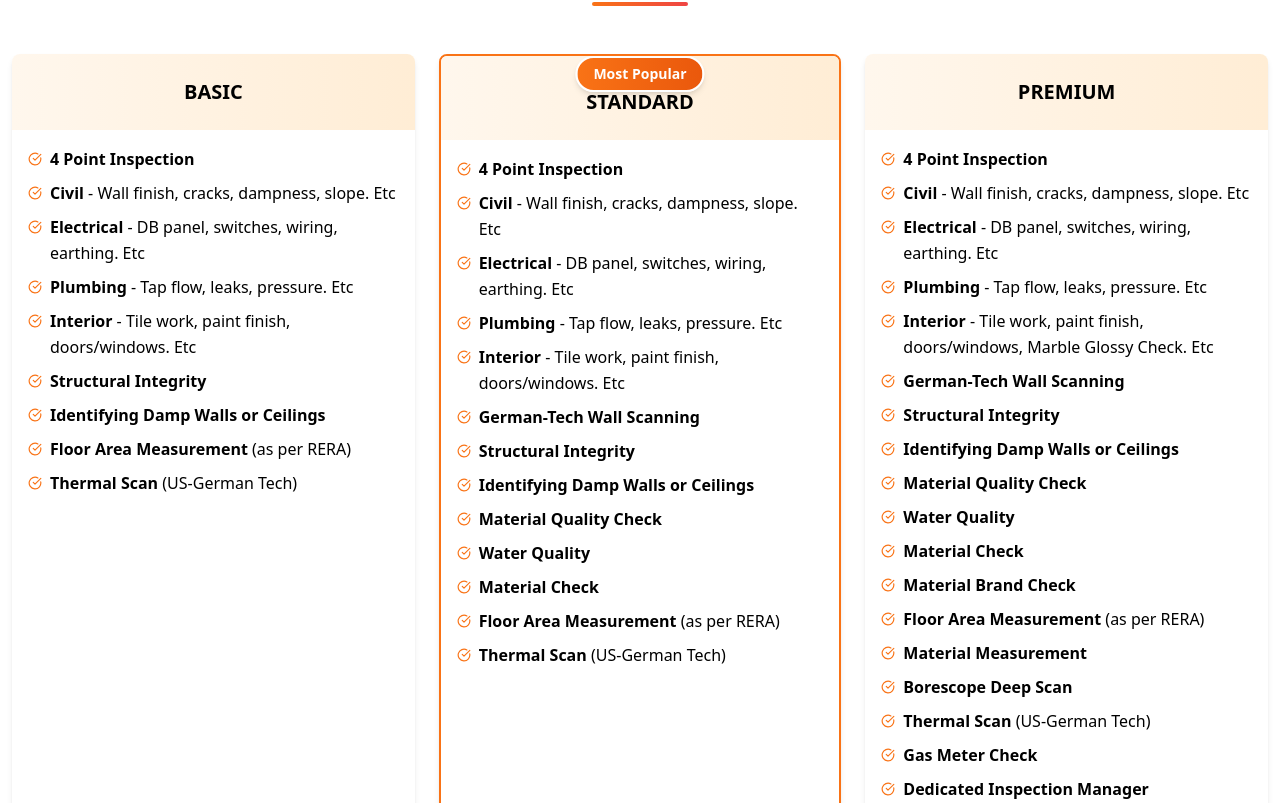
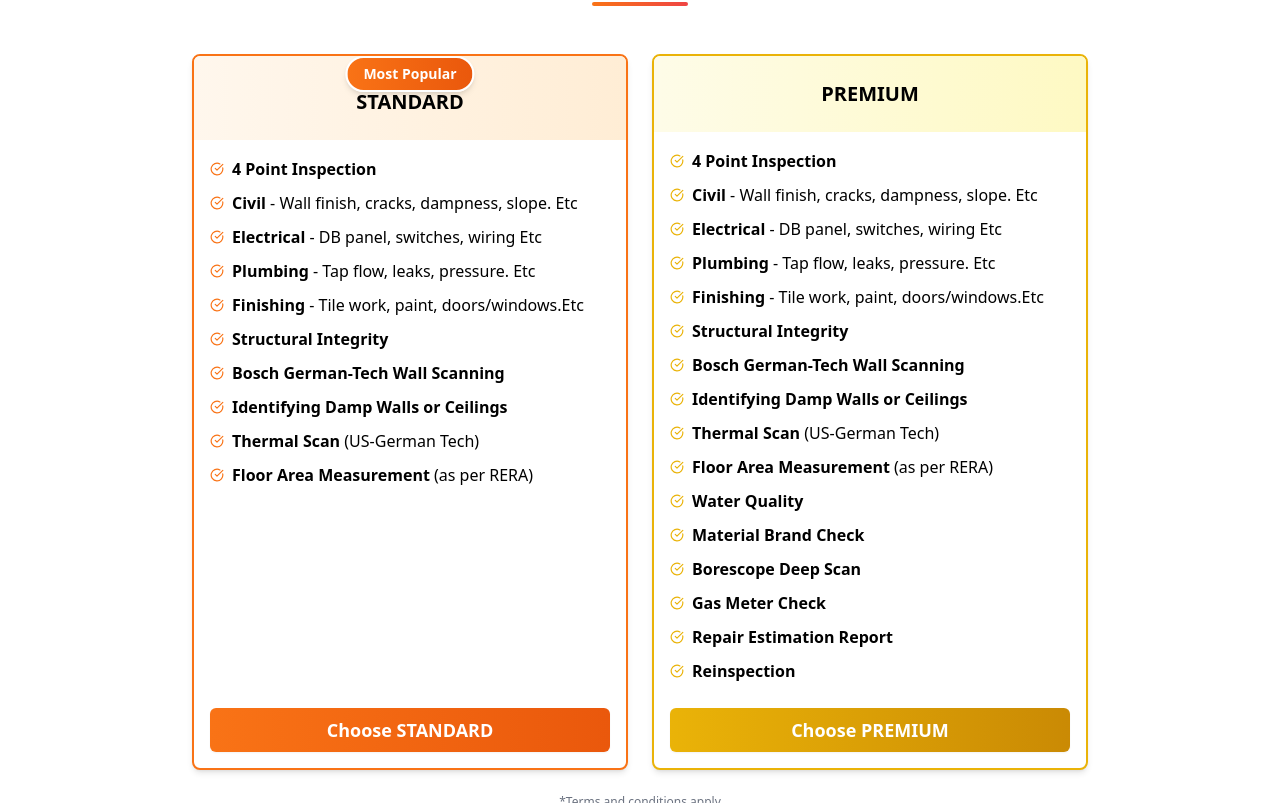
Before and after one commit to checkaro-dev/Checkaro-main, a Next.js app: page / in a window 1280 px wide. Shown: the part 4117-4920 px from the top of the page. Built offline with nearby package versions, Linux system fonts and the light colour scheme.

Commit message:
updated packeges

```diff
--- a/src/app/page.tsx
+++ b/src/app/page.tsx
@@ -89,35 +89,18 @@ const processSteps: ProcessStep[] = [
 
 const packages: Package[] = [
   {
-    name: 'BASIC',
-    features: [
-      '**4 Point Inspection**',
-      '**Civil** - Wall finish, cracks, dampness, slope. Etc',
-      '**Electrical** - DB panel, switches, wiring, earthing. Etc',
-      '**Plumbing** - Tap flow, leaks, pressure. Etc',
-      '**Interior** - Tile work, paint finish, doors/windows. Etc',
-      '**Structural Integrity**',
-      '**Identifying Damp Walls or Ceilings**',
-      '**Floor Area Measurement** (as per RERA)',
-      '**Thermal Scan** (US-German Tech)'
-    ]
-  },
-  {
     name: 'STANDARD',
     features: [
       '**4 Point Inspection**',
       '**Civil** - Wall finish, cracks, dampness, slope. Etc',
-      '**Electrical** - DB panel, switches, wiring, earthing. Etc',
+      '**Electrical** - DB panel, switches, wiring Etc',
       '**Plumbing** - Tap flow, leaks, pressure. Etc',
-      '**Interior** - Tile work, paint finish, doors/windows. Etc',
-      '**German-Tech Wall Scanning**',
+      '**Finishing** - Tile work, paint, doors/windows.Etc',
       '**Structural Integrity**',
+      '**Bosch German-Tech Wall Scanning**',
       '**Identifying Damp Walls or Ceilings**',
-      '**Material Quality Check**',
-      '**Water Quality**',
-      '**Material Check**',
-      '**Floor Area Measurement** (as per RERA)',
-      '**Thermal Scan** (US-German Tech)'
+      '**Thermal Scan** (US-German Tech)',
+      '**Floor Area Measurement** (as per RERA)'
     ],
     popular: true
   },
@@ -126,24 +109,19 @@ const packages: Package[] = [
     features: [
       '**4 Point Inspection**',
       '**Civil** - Wall finish, cracks, dampness, slope. Etc',
-      '**Electrical** - DB panel, switches, wiring, earthing. Etc',
+      '**Electrical** - DB panel, switches, wiring Etc',
       '**Plumbing** - Tap flow, leaks, pressure. Etc',
-      '**Interior** - Tile work, paint finish, doors/windows, Marble Glossy Check. Etc',
-      '**German-Tech Wall Scanning**',
+      '**Finishing** - Tile work, paint, doors/windows.Etc',
       '**Structural Integrity**',
+      '**Bosch German-Tech Wall Scanning**',
       '**Identifying Damp Walls or Ceilings**',
-      '**Material Quality Check**',
+      '**Thermal Scan** (US-German Tech)',
+      '**Floor Area Measurement** (as per RERA)',
       '**Water Quality**',
-      '**Material Check**',
       '**Material Brand Check**',
-      '**Floor Area Measurement** (as per RERA)',
-      '**Material Measurement**',
       '**Borescope Deep Scan**',
-      '**Thermal Scan** (US-German Tech)',
       '**Gas Meter Check**',
-      '**Dedicated Inspection Manager**',
       '**Repair Estimation Report**',
-      '**Premium Presentation Report**',
       '**Reinspection**'
     ]
   },
@@ -871,7 +849,11 @@ function DiwaliBannerScrollEffect() {
                         whileInView={{ opacity: 1, y: 0 }}
                         viewport={{ once: true }}
                         transition={{ duration: 0.5, delay: index * 0.1 }}
-                        className={`flex flex-col flex-shrink-0 bg-white rounded-lg shadow-md relative transition-all duration-300 ${pkg.popular ? 'border-2 border-orange-500 shadow-lg' : 'hover:shadow-lg'} w-72 max-w-[85vw]`}
+                        className={`flex flex-col flex-shrink-0 bg-white rounded-lg shadow-md relative transition-all duration-300 ${
+                          pkg.popular ? 'border-2 border-orange-500 shadow-lg' :
+                          pkg.name === 'PREMIUM' ? 'border-2 border-yellow-500 shadow-lg' :
+                          'hover:shadow-lg'
+                        } w-72 max-w-[85vw]`}
                         style={{
                           scrollSnapAlign: 'start',
                           minHeight: '650px'
@@ -890,14 +872,18 @@ function DiwaliBannerScrollEffect() {
                             Most Popular
                           </div>
                         )}
-                        <div className={`bg-gradient-to-r from-orange-50 to-orange-100 p-3 text-center transition-all duration-300 rounded-t-lg ${pkg.popular ? 'pt-6' : 'pt-3'}`}>
+                        <div className={`bg-gradient-to-r ${
+                          pkg.name === 'PREMIUM' ? 'from-yellow-50 to-yellow-100' : 'from-orange-50 to-orange-100'
+                        } p-3 text-center transition-all duration-300 rounded-t-lg ${pkg.popular ? 'pt-6' : 'pt-3'}`}>
                           <h3 className="text-lg font-bold text-black mb-1">{pkg.name}</h3>
                         </div>
                         <div className="p-3 flex flex-col flex-grow">
                           <ul className="space-y-1.5 mb-4 flex-grow">
                             {pkg.features.map((feature, featureIndex) => (
                               <li key={featureIndex} className="flex items-start space-x-2">
-                                <CheckCircle className="text-orange-500 flex-shrink-0 mt-0.5" size={12} />
+                                <CheckCircle className={`${
+                                  pkg.name === 'PREMIUM' ? 'text-yellow-500' : 'text-orange-500'
+                                } flex-shrink-0 mt-0.5`} size={12} />
                                 <span className="text-black text-xs leading-relaxed break-words">
                                   {parseBoldText(feature)}
                                 </span>
@@ -906,7 +892,11 @@ function DiwaliBannerScrollEffect() {
                           </ul>
                           <button
                             onClick={handleBookingOpen}
-                            className={`w-full mt-auto py-2 px-2 rounded-md text-sm font-semibold transition-all duration-300 ${pkg.popular? 'bg-gradient-to-r from-orange-500 to-orange-600 text-white hover:from-orange-600 hover:to-orange-700 shadow-sm' : 'border-2 border-orange-500 text-orange-600 hover:bg-orange-50'}`}
+                            className={`w-full mt-auto py-2 px-2 rounded-md text-sm font-semibold transition-all duration-300 ${
+                              pkg.popular ? 'bg-gradient-to-r from-orange-500 to-orange-600 text-white hover:from-orange-600 hover:to-orange-700 shadow-sm' :
+                              pkg.name === 'PREMIUM' ? 'bg-gradient-to-r from-yellow-500 to-yellow-600 text-white hover:from-yellow-600 hover:to-yellow-700 shadow-sm' :
+                              'border-2 border-orange-500 text-orange-600 hover:bg-orange-50'
+                            }`}
                           >
                             Choose {pkg.name}
                           </button>
@@ -923,7 +913,7 @@ function DiwaliBannerScrollEffect() {
 
             {/* Desktop View */}
             <motion.div
-              className="hidden md:grid md:grid-cols-3 gap-6"
+              className="hidden md:grid md:grid-cols-2 gap-6 max-w-4xl mx-auto"
               variants={staggerContainer}
               initial="hidden"
               whileInView="visible"
@@ -933,21 +923,29 @@ function DiwaliBannerScrollEffect() {
                 <motion.div
                   key={index}
                   variants={staggerItem}
-                  className={`flex flex-col bg-white rounded-lg shadow-md relative overflow-hidden transition-all duration-300 transform ${pkg.popular ? 'border-2 border-orange-500 md:scale-105 hover:scale-110 md:hover:scale-110' : 'hover:shadow-lg hover:scale-105'}`}
+                  className={`flex flex-col bg-white rounded-lg shadow-md relative overflow-hidden transition-all duration-300 transform ${
+                    pkg.popular ? 'border-2 border-orange-500 md:scale-105 hover:scale-110 md:hover:scale-110' :
+                    pkg.name === 'PREMIUM' ? 'border-2 border-yellow-500 md:scale-105 hover:scale-110 md:hover:scale-110' :
+                    'hover:shadow-lg hover:scale-105'
+                  }`}
                 >
                   {pkg.popular && (
                     <div className="absolute -top-2 left-1/2 transform -translate-x-1/2 bg-gradient-to-r from-orange-500 to-orange-600 text-white px-4 py-1.5 rounded-full text-sm font-bold shadow-md z-20 border-2 border-white mt-2">
                       Most Popular
                     </div>
                   )}
-                  <div className={`bg-gradient-to-r from-orange-50 to-orange-100 p-4 text-center transition-all duration-300 ${pkg.popular ? 'pt-6' : 'pt-4'}`}>
+                  <div className={`bg-gradient-to-r ${
+                    pkg.name === 'PREMIUM' ? 'from-yellow-50 to-yellow-100' : 'from-orange-50 to-orange-100'
+                  } p-4 text-center transition-all duration-300 ${pkg.popular ? 'pt-6' : 'pt-4'}`}>
                     <h3 className="text-xl font-bold text-black mt-2 mb-2">{pkg.name}</h3>
                   </div>
                   <div className="p-4 flex flex-col flex-grow">
                     <ul className="space-y-2 mb-6 flex-grow">
                       {pkg.features.map((feature, featureIndex) => (
                         <li key={featureIndex} className="flex items-start space-x-2 transition-all duration-300 transform hover:translate-x-1 hover:text-gray-900">
-                          <CheckCircle className="text-orange-500 flex-shrink-0 mt-1.5" size={14} />
+                          <CheckCircle className={`${
+                            pkg.name === 'PREMIUM' ? 'text-yellow-500' : 'text-orange-500'
+                          } flex-shrink-0 mt-1.5`} size={14} />
                           <span className="text-black text-base leading-relaxed">
                             {parseBoldText(feature)}
                           </span>
@@ -956,7 +954,11 @@ function DiwaliBannerScrollEffect() {
                     </ul>
                     <button
                       onClick={handleBookingOpen}
-                      className={`w-full mt-auto py-2 px-3 rounded-md text-lg font-semibold transition-all duration-300 transform active:scale-95 ${pkg.popular ? 'bg-gradient-to-r from-orange-500 to-orange-600 text-white hover:from-orange-600 hover:to-orange-700 hover:shadow-md hover:scale-105 shadow-sm' : 'border-2 border-orange-500 text-orange-600 hover:bg-orange-50 hover:shadow-sm hover:scale-105 hover:border-orange-600'}`}
+                      className={`w-full mt-auto py-2 px-3 rounded-md text-lg font-semibold transition-all duration-300 transform active:scale-95 ${
+                        pkg.popular ? 'bg-gradient-to-r from-orange-500 to-orange-600 text-white hover:from-orange-600 hover:to-orange-700 hover:shadow-md hover:scale-105 shadow-sm' :
+                        pkg.name === 'PREMIUM' ? 'bg-gradient-to-r from-yellow-500 to-yellow-600 text-white hover:from-yellow-600 hover:to-yellow-700 hover:shadow-md hover:scale-105 shadow-sm' :
+                        'border-2 border-orange-500 text-orange-600 hover:bg-orange-50 hover:shadow-sm hover:scale-105 hover:border-orange-600'
+                      }`}
                     >
                       Choose {pkg.name}
                     </button>
```
